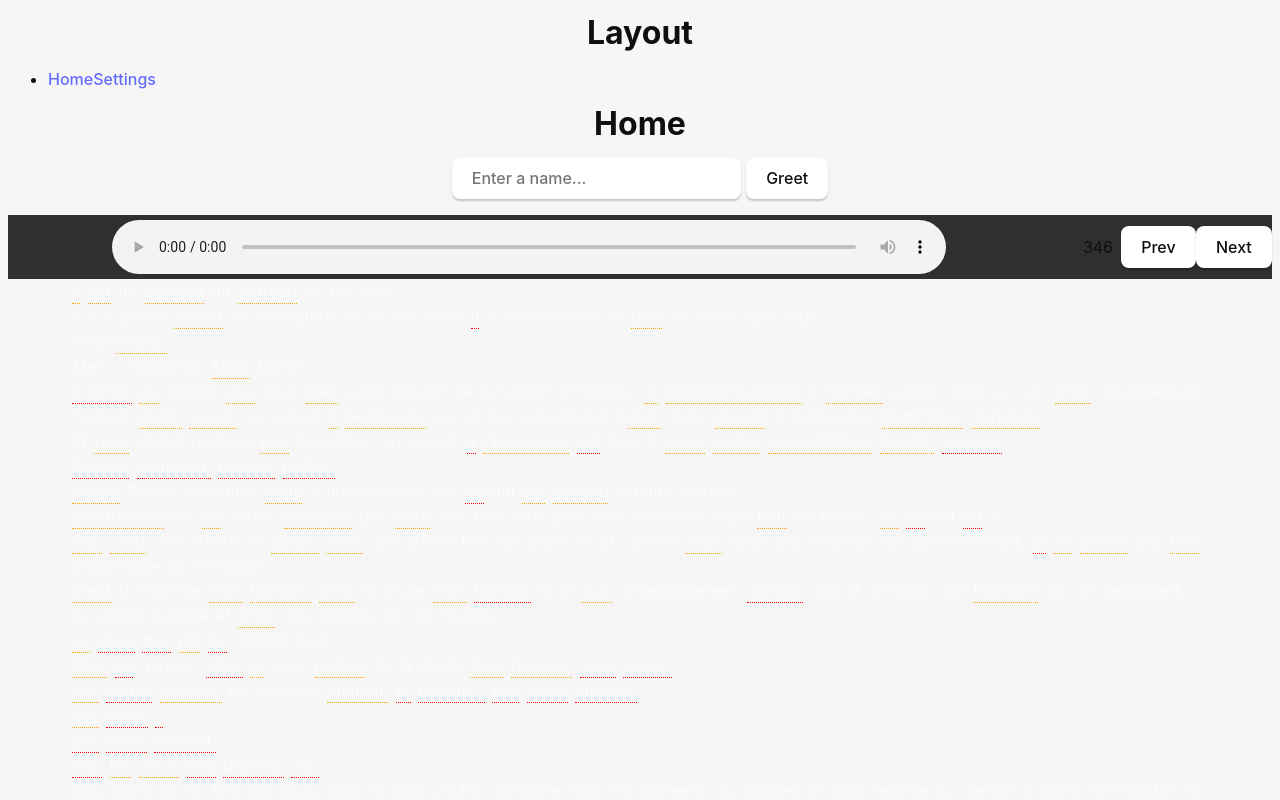
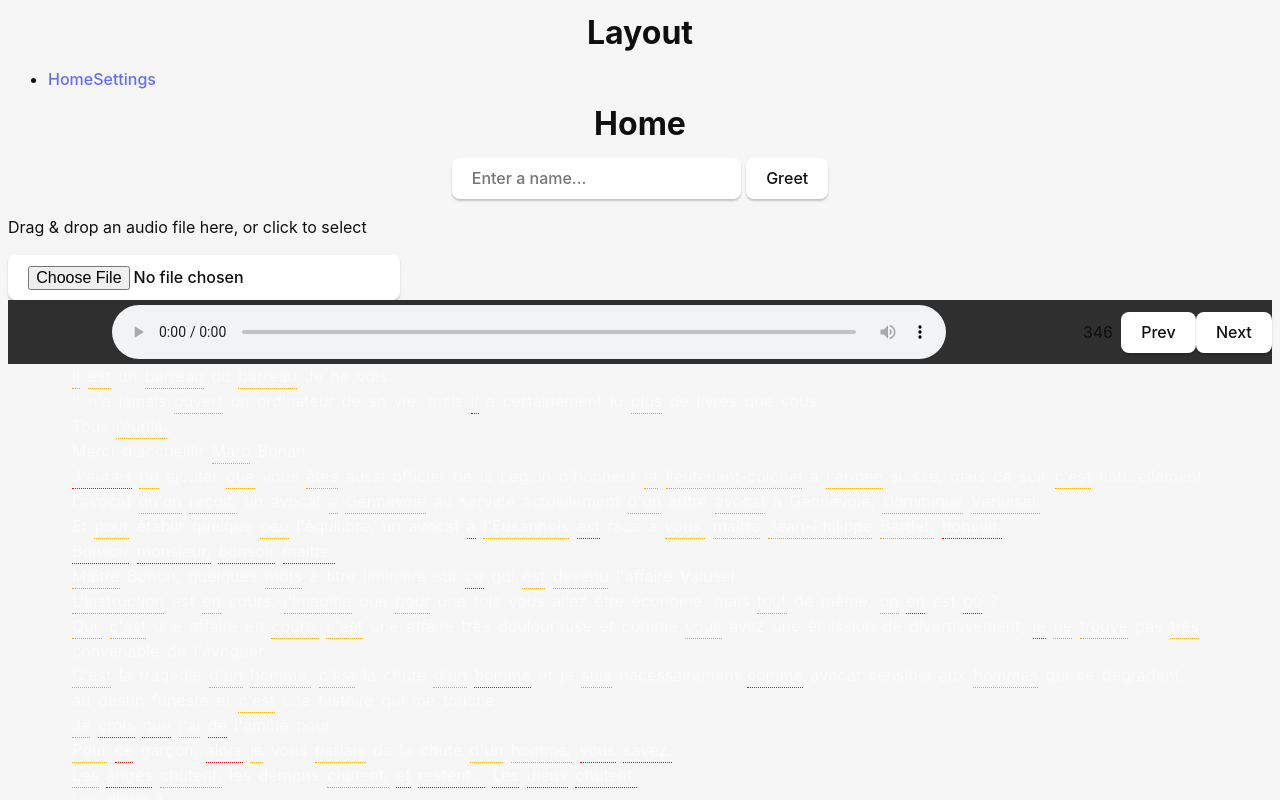
Before and after one commit to aronanol45/tauri-react-python, a React (Vite) app: page / in a window 1280 px wide. Shown: the top 800 px of the page. Built offline with nearby package versions, Linux system fonts and the light colour scheme.

Commit message:
add drag-and-drop

```diff
--- /dev/null
+++ b/src/components/drag-and-drop-audio/drag-and-drop-audio.tsx
@@ -0,0 +1,51 @@
+import React, { useRef, useState, ChangeEvent, DragEvent } from "react";
+
+export const DragAndDropAudio = () => {
+	const [audioFile, setAudioFile] = useState<File | null>(null);
+	const fileInputRef = useRef<HTMLInputElement>(null);
+
+	const handleFiles = (files: FileList) => {
+		const file = files[0];
+		if (file && file.type.startsWith("audio/")) {
+			setAudioFile(file);
+			console.log("Selected file:", file);
+		} else {
+			alert("Please upload a valid audio file.");
+		}
+	};
+
+	const handleDrop = (e: DragEvent<HTMLDivElement>) => {
+		e.preventDefault();
+		e.stopPropagation();
+		handleFiles(e.dataTransfer.files);
+	};
+
+	const handleDragOver = (e: DragEvent<HTMLDivElement>) => {
+		e.preventDefault();
+		e.stopPropagation();
+	};
+
+	const handleClick = () => {
+		fileInputRef.current?.click();
+	};
+
+	const handleFileChange = (e: ChangeEvent<HTMLInputElement>) => {
+		if (e.target.files) {
+			handleFiles(e.target.files);
+		}
+	};
+
+	return (
+		<div>
+			<div
+				className="border-2 border-dashed border-gray-400 rounded-lg p-8 text-center cursor-pointer hover:border-blue-400 transition-colors"
+				onClick={handleClick}
+				onDrop={handleDrop}
+				onDragOver={handleDragOver}
+			>
+				{audioFile ? <p>Selected file: {audioFile.name}</p> : <p>Drag & drop an audio file here, or click to select</p>}
+			</div>
+			<input type="file" accept="audio/*" ref={fileInputRef} onChange={handleFileChange} className="hidden" />
+		</div>
+	);
+};
--- a/src/pages/home.tsx
+++ b/src/pages/home.tsx
@@ -2,6 +2,7 @@ import { useState } from "react";
 import { invoke } from "@tauri-apps/api/tauri";
 import { AudioRecorder } from "../components/audio-recorder/audio-recorder";
 import { AudioTextWrapper } from "../components/audio-text-wrapper/audio-text-wrapper";
+import { DragAndDropAudio } from "../components/drag-and-drop-audio/drag-and-drop-audio";
 
 export const Home = () => {
 	const [message, setMessage] = useState("");
@@ -37,6 +38,7 @@ export const Home = () => {
 				<button type="submit">Greet</button>
 			</form>
 			<p>{message}</p>
+			<DragAndDropAudio />
 			<AudioTextWrapper />
 			<AudioRecorder />
 		</div>
```
